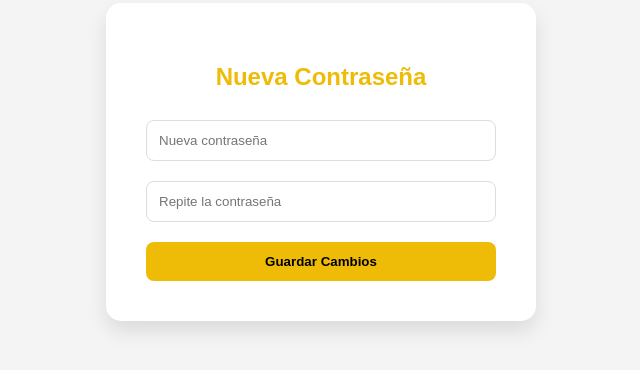
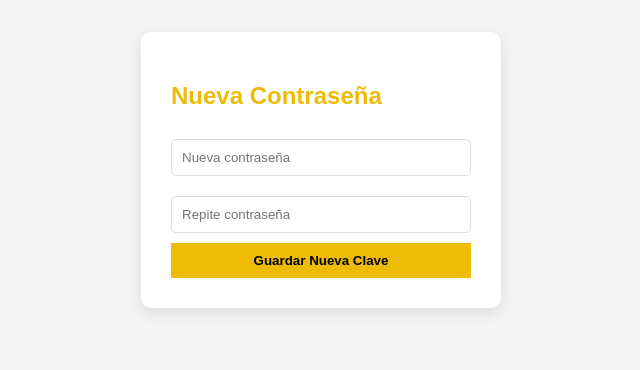
Before and after one commit to acembrero-droid/Aislantech_registro_sheets, a plain HTML site: page reset.html in a window 1280 px wide. Shown: the part 238-608 px from the top of the page, without its empty margins (319-959 px from the left). Drawn offline with Linux system fonts and the light colour scheme.

Commit message:
Refactor password reset form and functionality

```diff
--- a/reset.html
+++ b/reset.html
@@ -1,49 +1,38 @@
 <!DOCTYPE html>
-<html lang="es">
+<html>
 <head>
-    <meta charset="UTF-8">
     <title>Nueva Contraseña - Aislantech</title>
     <style>
-        body { font-family: sans-serif; background: #f4f4f4; display: flex; justify-content: center; align-items: center; height: 100vh; margin: 0; }
-        .card { background: white; padding: 40px; border-radius: 15px; box-shadow: 0 10px 20px rgba(0,0,0,0.1); width: 350px; }
-        h2 { color: #eebc06; text-align: center; }
-        input { width: 100%; padding: 12px; margin: 10px 0; border: 1px solid #ddd; border-radius: 8px; box-sizing: border-box; }
-        button { width: 100%; padding: 12px; background: #eebc06; border: none; border-radius: 8px; font-weight: bold; cursor: pointer; }
-        .msg { font-size: 12px; text-align: center; margin-top: 10px; color: red; }
+        body { font-family: sans-serif; display: flex; justify-content: center; align-items: center; height: 100vh; background: #f4f4f4; }
+        .card { background: white; padding: 30px; border-radius: 10px; box-shadow: 0 5px 15px rgba(0,0,0,0.1); width: 300px; }
+        input { width: 100%; padding: 10px; margin: 10px 0; border: 1px solid #ddd; border-radius: 5px; box-sizing: border-box; }
+        button { width: 100%; padding: 10px; background: #eebc06; border: none; font-weight: bold; cursor: pointer; }
     </style>
 </head>
 <body>
     <div class="card">
-        <h2>Nueva Contraseña</h2>
+        <h2 style="color:#eebc06">Nueva Contraseña</h2>
         <input type="password" id="p1" placeholder="Nueva contraseña">
-        <input type="password" id="p2" placeholder="Repite la contraseña">
-        <div id="error" class="msg"></div>
-        <button onclick="guardar()">Guardar Cambios</button>
+        <input type="password" id="p2" placeholder="Repite contraseña">
+        <button onclick="actualizar()">Guardar Nueva Clave</button>
     </div>
 
     <script>
         const API_URL = "TU_URL_DE_APPS_SCRIPT_AQUI";
-        const params = new URLSearchParams(window.location.search);
-        const token = params.get('token');
+        const token = new URLSearchParams(window.location.search).get('token');
 
-        async function guardar() {
-            const p1 = document.getElementById('p1').value;
-            const p2 = document.getElementById('p2').value;
-            const err = document.getElementById('error');
-
-            if (p1 !== p2) { err.innerText = "Las contraseñas no coinciden."; return; }
-            if (p1.length < 8) { err.innerText = "Mínimo 8 caracteres."; return; }
-
-            err.style.color = "orange";
-            err.innerText = "Guardando...";
+        async function actualizar() {
+            const n1 = document.getElementById('p1').value;
+            const n2 = document.getElementById('p2').value;
+            if (n1 !== n2 || n1.length < 8) return alert("Las claves no coinciden o son cortas");
 
             await fetch(API_URL, {
                 method: 'POST',
                 mode: 'no-cors',
-                body: JSON.stringify({ action: "updatePass", token: token, newPass: p1 })
+                body: JSON.stringify({ action: "updatePass", token: token, newPass: n1 })
             });
 
-            alert("Contraseña actualizada con éxito.");
+            alert("¡Contraseña cambiada! Ahora puedes iniciar sesión.");
             window.location.href = "index.html";
         }
     </script>
```
